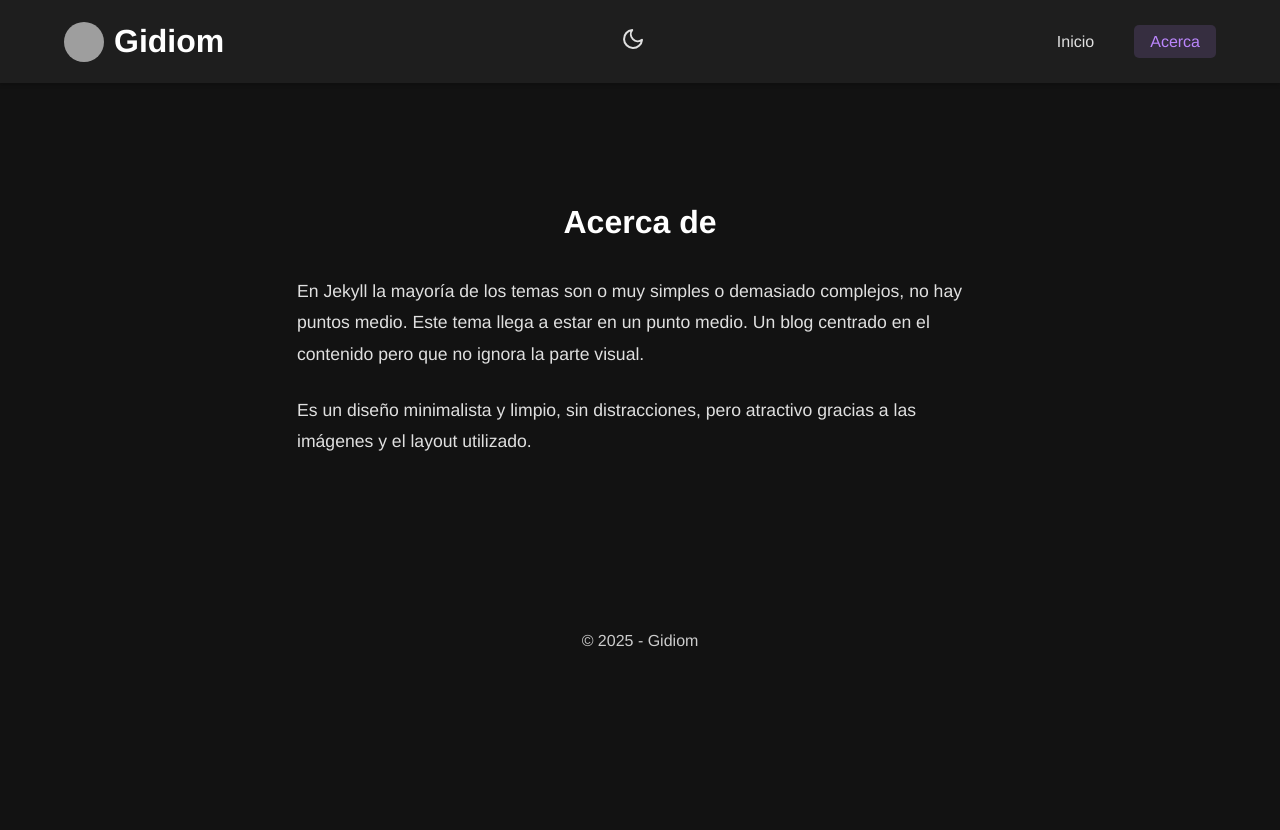
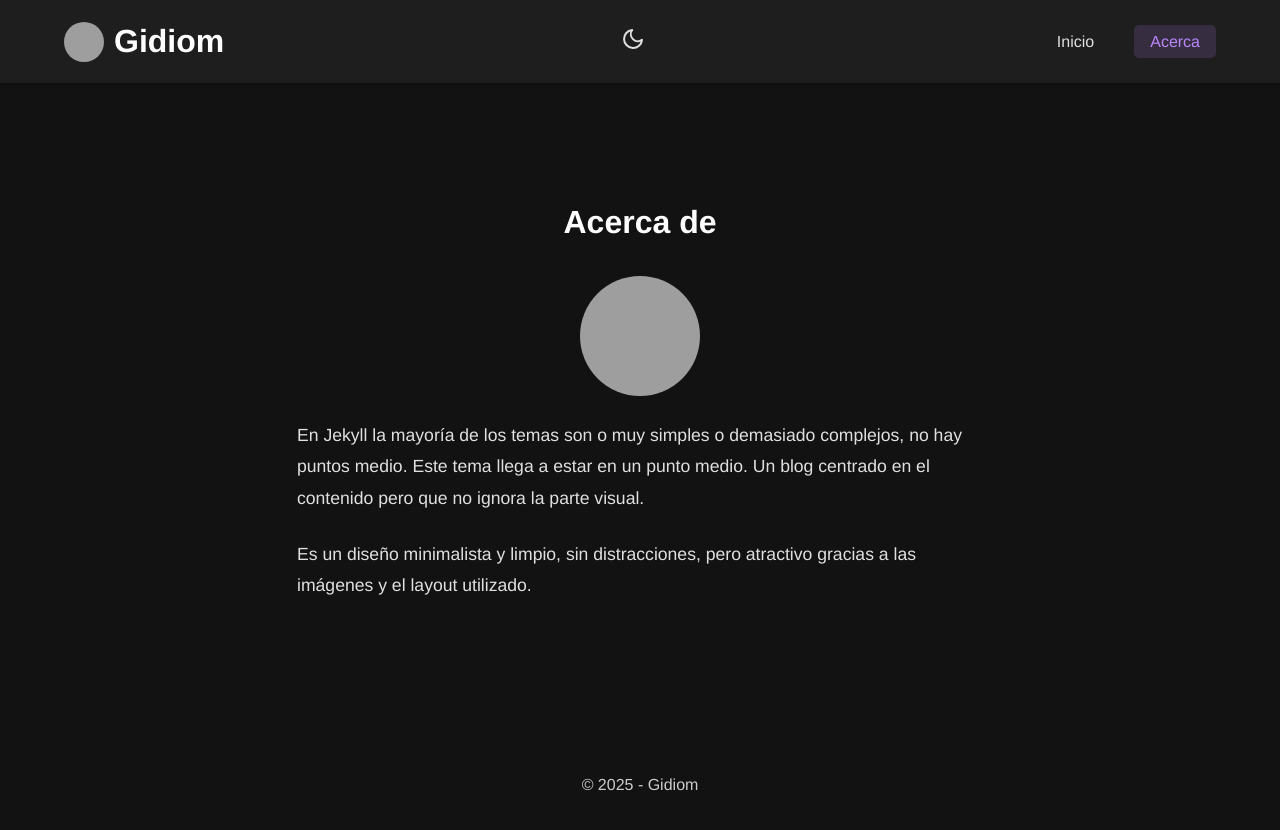
Before and after one commit to elgidiom/cleandmodern, a Jekyll site: the page built from about.markdown, in a window 1280 px wide. Shown: the top 830 px of the page. Built offline with Jekyll 4.4.1, drawn with Linux system fonts in a browser that asks for light colours; grey boxes are pictures that could not be loaded.

Commit message:
feat: add circular image display in About section of the page layout

```diff
--- a/_layouts/page.html
+++ b/_layouts/page.html
@@ -8,5 +8,12 @@ layout: default
 
 <article class="page-content container">
     <h1>{{ page.title }}</h1>
+    {% if page.title == "Acerca de" or page.title == "Acerca" %}
+    {% if site.profile_img %}
+      <div style="text-align: center; margin-bottom: 20px;">
+        <img src="{{ site.profile_img | relative_url }}" alt="{{ site.title }}" style="border-radius: 50%; width: 120px; height: 120px;">
+      </div>
+    {% endif %}
+    {% endif %}
     {{ content }}
 </article>
```
